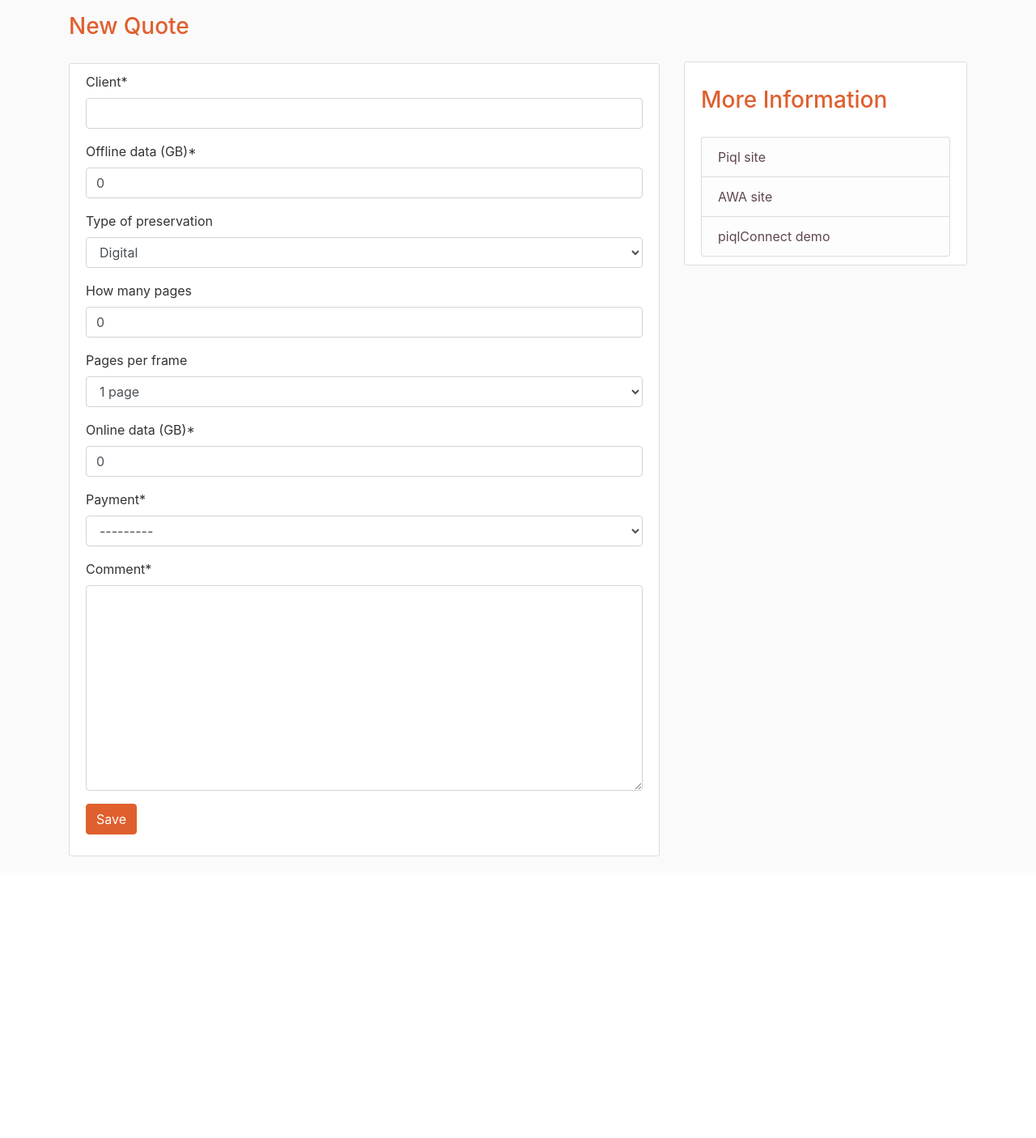
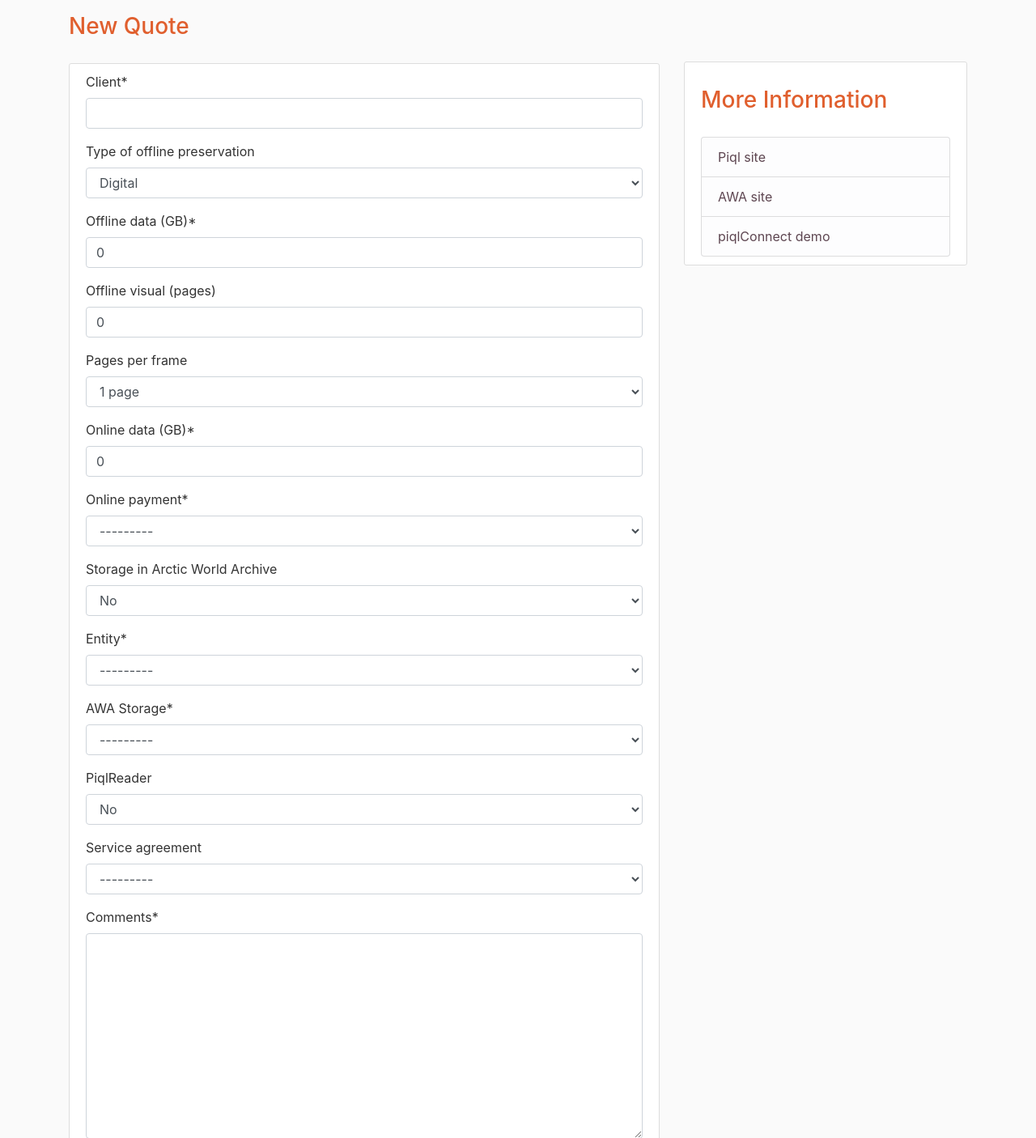
Before and after one commit to alfrtruj-p/calculator, a Django app: page /quote/input/ in a window 1280 px wide. Shown: the part 194-1600 px from the top of the page at 81% size. Before the commit the page ends 1252 px from the top, so only its background shows below. Run offline with Django 3.2, Linux system fonts and the light colour scheme; a user stored in the database is signed in; parts of the project's set-up code (start-up, migrations or seed data) failed here and were passed over; some libraries are stand-ins or nearby versions.

Commit message:
Adding AWA prices

```diff
--- a/calc/calculator.py
+++ b/calc/calculator.py
@@ -90,6 +90,28 @@ def offline_type(payment, type, data_offline, pages, layout):
     return piqlfilm_price
 
 
+def onl_price(data_online, payment):
+    piqlconnect_price = 0
+    online_p = 0
+    if data_online == 0:
+        pass
+    else:
+        if payment == 'yearly':
+            piqlconnect_price = prices.price_calculation(pricing, 'piqlConnect_yearly')
+            if data_online < 1000:
+                online_p = 0
+            else:
+                online_p = (data_online - 1000) * prices.price_calculation(pricing, 'online_storage_yearly_gb')
+        elif payment == 'monthly':
+            piqlconnect_price = prices.price_calculation(pricing, 'piqlConnect_monthly')
+            if data_online < 1000:
+                online_p = 0
+            else:
+                online_p = (data_online - 1000) * prices.price_calculation(pricing, 'online_storage_monthly_gb')
+    online_price = piqlconnect_price + online_p
+    return online_price
+
+
 def piqlfilm(data, pages):
     digital_reel = data / 115
     visual_reel = pages / 65000
@@ -101,19 +123,36 @@ def storage_prices(type, data_offline, data_online, pages, layout, payment):
     online_price = 0
     piqlconnect_price = 0
     piqlfilm_price = 0
-    if payment == 'only_piqlfilm':
+
+    if data_online > 0:
+        online_price = onl_price(data_online, payment)
+        if data_offline > 0 or pages > 0:
+            piqlfilm_price = offline_type(payment, type, data_offline, pages, layout)
+    else:
+        payment = 'only_piqlfilm'
         piqlconnect_price = prices.price_calculation(pricing, 'piqlConnect_only_film')
         piqlfilm_price = offline_type(payment, type, data_offline, pages, layout)
-    elif payment == 'yearly':
-        piqlconnect_price = prices.price_calculation(pricing, 'piqlConnect_yearly')
-        online_price = (data_online - 1000) * prices.price_calculation(pricing, 'online_storage_yearly_gb')
-        if data_offline > 0 or pages > 0:
-            piqlfilm_price = offline_type(payment, type, data_offline, pages, layout)
-    elif payment == 'monthly':
-        piqlconnect_price = prices.price_calculation(pricing, 'piqlConnect_monthly')
-        online_price = (data_online - 1000) * prices.price_calculation(pricing, 'online_storage_monthly_gb')
-        if data_offline > 0 or pages > 0:
-            piqlfilm_price = offline_type(payment, type, data_offline, pages, layout)
     preservation_price = piqlconnect_price + online_price + piqlfilm_price
-    print(preservation_price)
     return preservation_price
+
+
+def awa(decision, entity, storage, reel):
+    fee = 0
+    storage_awa = 0
+    reg_fee = prices.price_calculation(pricing, 'awa_registration_fee')
+    mgmt_fee = prices.price_calculation(pricing, 'awa_management_yearly')
+    if decision == 'no':
+        awa_price = 0
+    else:
+        if entity == 'public':
+            fee = reg_fee + prices.price_calculation(pricing, 'awa_contribution_public')
+        elif entity == 'private':
+            fee = reg_fee + prices.price_calculation(pricing, 'awa_contribution_private')
+        if storage == '5':
+            storage_awa = mgmt_fee + (prices.price_calculation(pricing, 'awa_reel_yearly_5y') * reel)
+        elif storage == '10':
+            storage_awa = mgmt_fee + (prices.price_calculation(pricing, 'awa_reel_yearly_10y') * reel)
+        elif storage == '10':
+            storage_awa = mgmt_fee + (prices.price_calculation(pricing, 'awa_reel_yearly_25y') * reel)
+        awa_price = fee + storage_awa
+    return awa_price
--- a/calc/forms.py
+++ b/calc/forms.py
@@ -12,12 +12,21 @@ class InputForm(forms.ModelForm):
         TYPE = [('digital', 'Digital'), ('visual', 'Visual'), ('hybrid', 'Hybrid')]
         LAYOUT = [('1', '1 page'), ('2', '2 pages'), ('3', '3 pages'), ('4', '4 page'), ('6', '6 pages'),
                   ('10', '10 pages')]
+        CONTRIBUTION = [('public', 'Public'), ('private', 'Private')]
+        STORAGE = [('5', '5 years'), ('10', '10 years'), ('25', '25 years')]
+        DECISION = [('yes', 'Yes'), ('no', 'No')]
+        SERVICE = [('platinum', 'Platinum'), ('gold', 'Gold')]
         type = forms.ChoiceField(widget=forms.Select(choices=TYPE))
         layout = forms.ChoiceField(widget=forms.Select(choices=LAYOUT))
         payment = forms.ChoiceField(widget=forms.Select(choices=PAY))
+        awa = forms.ChoiceField(widget=forms.Select(choices=DECISION))
+        awa_contribution = forms.ChoiceField(widget=forms.Select(choices=CONTRIBUTION))
+        awa_storage = forms.ChoiceField(widget=forms.Select(choices=STORAGE))
+        piqlreader = forms.ChoiceField(widget=forms.Select(choices=DECISION))
+        service = forms.ChoiceField(widget=forms.Select(choices=SERVICE))
         comment = forms.CharField(widget=forms.Textarea(attrs={'rows': 5, 'cols': 40}))
-        fields = ['customer_name', 'offline_data', 'type', 'pages', 'layout', 'online_data', 'payment',
-                  'comment']
+        fields = ['customer_name', 'type', 'offline_data', 'pages', 'layout', 'online_data', 'payment',
+                  'awa', 'awa_contribution', 'awa_storage', 'piqlreader', 'service', 'comment']
 
 
 class UserForm(forms.ModelForm):
--- a/calc/models.py
+++ b/calc/models.py
@@ -6,19 +6,27 @@ from calc import calculator
 PAY = [('yearly', 'Yearly'), ('monthly', 'Monthly'), ('only_piqlfilm', 'Only piqlFilm')]
 TYPE = [('digital', 'Digital'), ('visual', 'Visual'), ('hybrid', 'Hybrid')]
 LAYOUT = [('1', '1 page'), ('2', '2 pages'), ('3', '3 pages'), ('4', '4 page'), ('6', '6 pages'), ('10', '10 pages')]
-
+CONTRIBUTION = [('public', 'Public'), ('private', 'Private')]
+STORAGE = [('5', '5 years'), ('10', '10 years'), ('25', '25 years')]
+DECISION = [('yes', 'Yes'), ('no', 'No')]
+SERVICE = [('platinum', 'Platinum'), ('gold', 'Gold')]
 
 class Input(models.Model):
     partner_name = models.ForeignKey('auth.User', on_delete=models.CASCADE)
     customer_name = models.CharField(max_length=40, verbose_name='Client')
     offline_data = models.IntegerField(verbose_name='Offline data (GB)', default=0)
     online_data = models.IntegerField(verbose_name='Online data (GB)', default=0)
-    type = models.CharField(default='digital', max_length=40, choices=TYPE, verbose_name='Type of preservation', blank=True )
-    pages = models.IntegerField(default=0, blank=True, verbose_name='How many pages')
+    type = models.CharField(default='digital', max_length=40, choices=TYPE, verbose_name='Type of offline preservation', blank=True )
+    pages = models.IntegerField(default=0, blank=True, verbose_name='Offline visual (pages)')
     layout = models.CharField(default='1', blank=True, max_length=40, choices=LAYOUT, verbose_name='Pages per frame')
-    payment = models.CharField(max_length=40, choices=PAY)
-    comment = models.TextField()
+    payment = models.CharField(max_length=40, choices=PAY, verbose_name='Online payment')
+    comment = models.TextField(verbose_name='Comments')
     created_date = models.DateTimeField(default=timezone.now)
+    awa = models.CharField(default='no', blank=True, max_length=40, choices=DECISION, verbose_name='Storage in Arctic World Archive')
+    awa_contribution = models.CharField(max_length=40, choices=CONTRIBUTION, verbose_name='Entity')
+    awa_storage = models.CharField(max_length=40, choices=STORAGE, verbose_name='AWA Storage')
+    piqlreader = models.CharField(default='no', blank=True, max_length=40, choices=DECISION, verbose_name='piqlReader')
+    service = models.CharField(blank=True, max_length=40, choices=SERVICE, verbose_name='Service agreement')
 
     def __str__(self):
         return self.customer_name
--- a/calc/views.py
+++ b/calc/views.py
@@ -24,14 +24,14 @@ def data_quote(request, pk):
     quote = get_object_or_404(Input, pk=pk)
     price = calculator.storage_prices(quote.type, quote.offline_data, quote.online_data, quote.pages,
                                       quote.layout, quote.payment)
-    offline = calculator.offline_type(quote.payment, quote.type, quote.offline_data, quote.pages, quote.layout)
+    online = calculator.onl_price(quote.online_data, quote.payment)
+    offline = price - online
     if offline == 0:
-        online = price
         reel = 0
     else:
-        online = price - offline
         reel = calculator.piqlfilm(quote.offline_data, quote.pages)
-    args = {'quote': quote, 'price': price, 'offline': offline, 'online': online, 'reel': reel}
+    price_awa = calculator.awa(quote.awa, quote.awa_contribution, quote.awa_storage, reel)
+    args = {'quote': quote, 'price': price, 'offline': offline, 'online': online, 'reel': reel, 'price_awa': price_awa}
     return render(request, 'calc/data_quote.html', args)
 
 
--- a/calculator/settings.py
+++ b/calculator/settings.py
@@ -44,6 +44,7 @@ INSTALLED_APPS = [
     'django.contrib.staticfiles',
     'calc',
     'crispy_forms',
+    'mathfilters',
 ]
 
 MIDDLEWARE = [
```
Also changed, not shown: calc/templates/calc/data_quote.html (+64 -9 lines), calc/migrations/0005_auto_20200823_2115.py (added), calc/migrations/0006_auto_20200823_2157.py (added), calc/migrations/0007_auto_20200823_2225.py (added), db.sqlite3, 1 other file.
